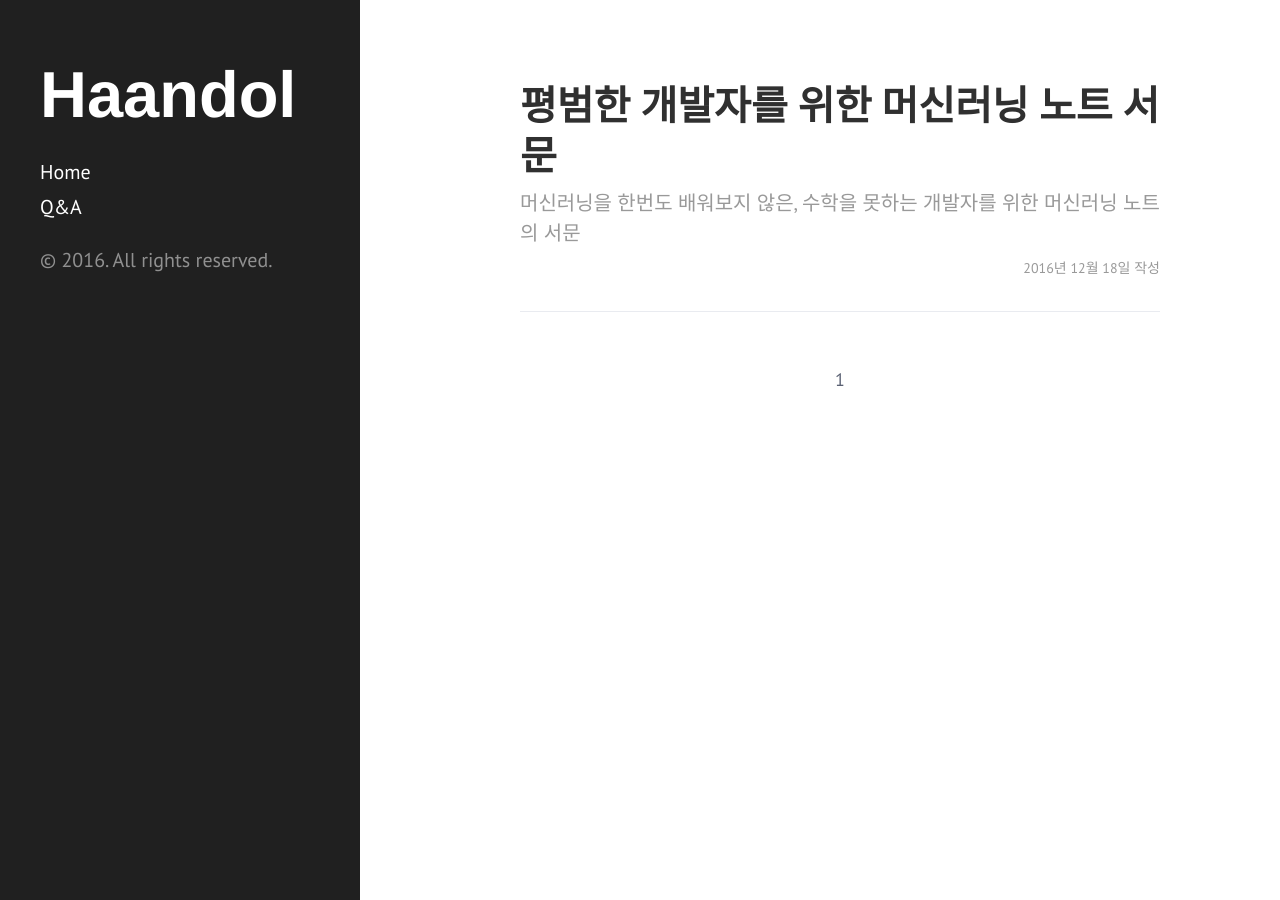
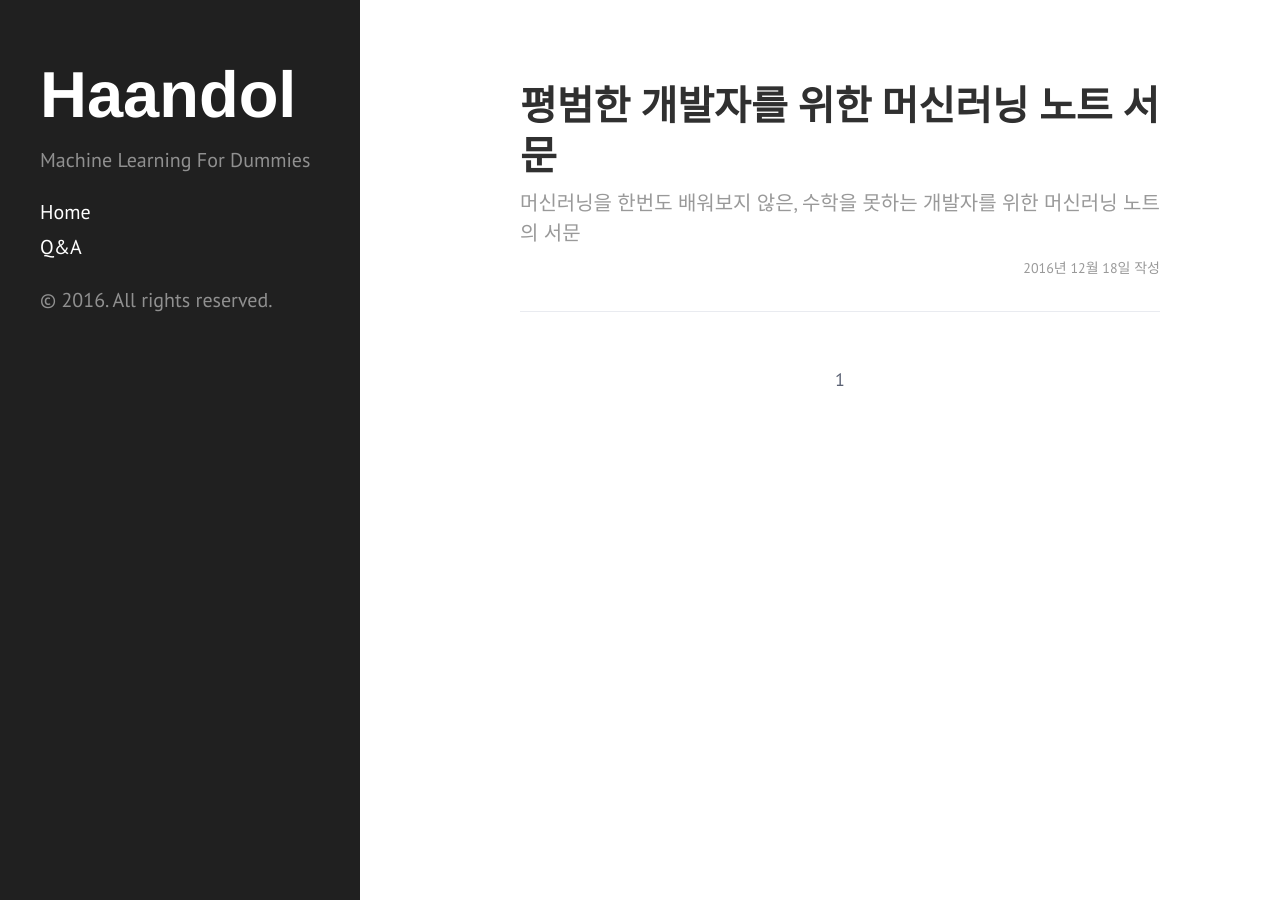
Before and after one commit to haandol/haandol.github.com, a Jekyll site: the page built from index.html, in a window 1280 px wide. Built offline with Jekyll 4.4.1, drawn with Linux system fonts in a browser that asks for light colours.

Commit message:
lead 나오도록 수정

```diff
--- a/_includes/sidebar.html
+++ b/_includes/sidebar.html
@@ -6,7 +6,7 @@
           {{ site.title }}
         </a>
       </h1>
-      <p class="lead">{{ site.description }}</p>
+      <p class="lead">{{ site.tagline }}</p>
     </div>
 
     <nav class="sidebar-nav">
--- a/public/css/poole.css
+++ b/public/css/poole.css
@@ -259,7 +259,7 @@
  */
 
 .lead {
-  font-size: 1.25rem;
+  font-size: 1rem;
   font-weight: 300;
 }
 
```
